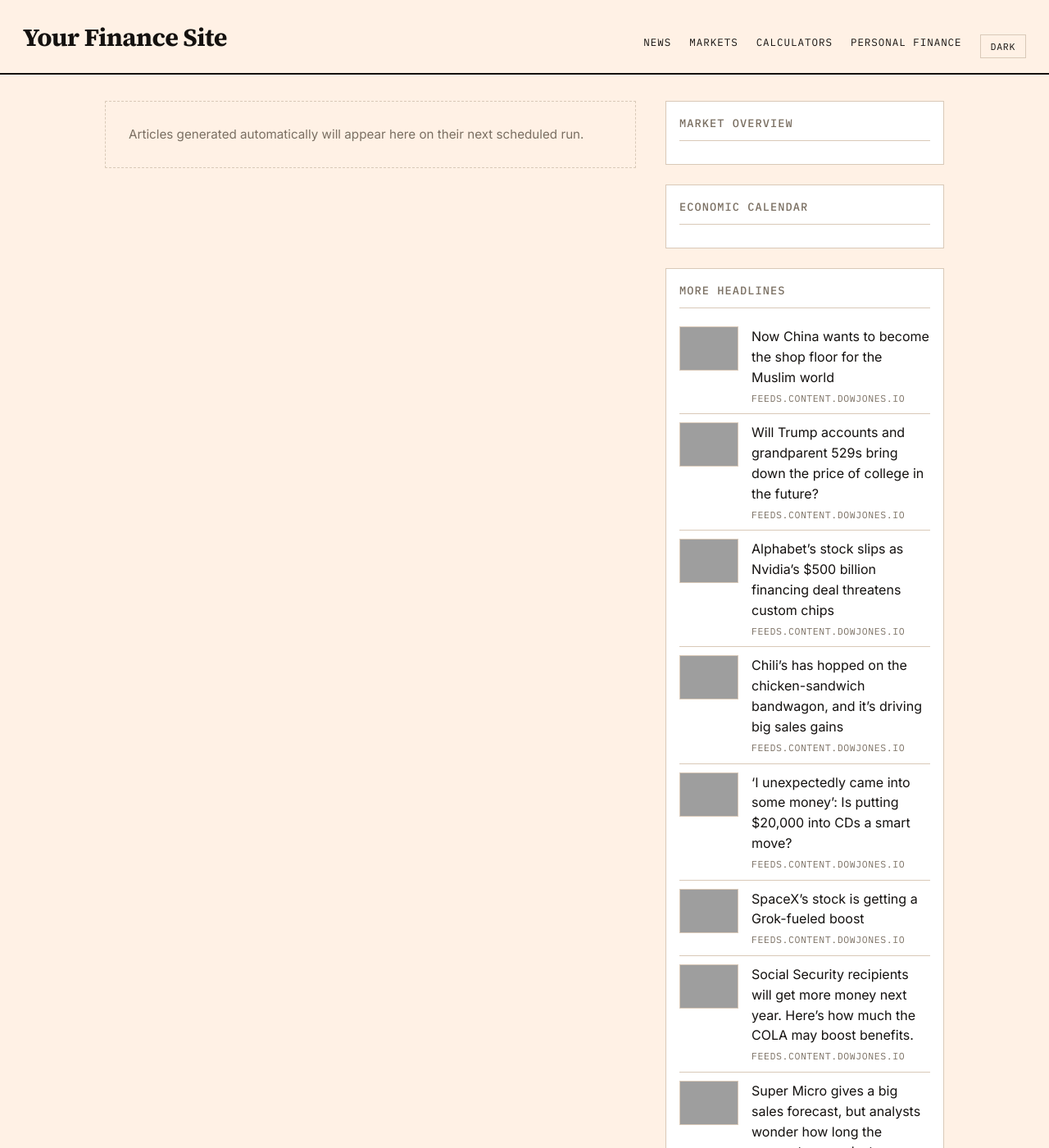
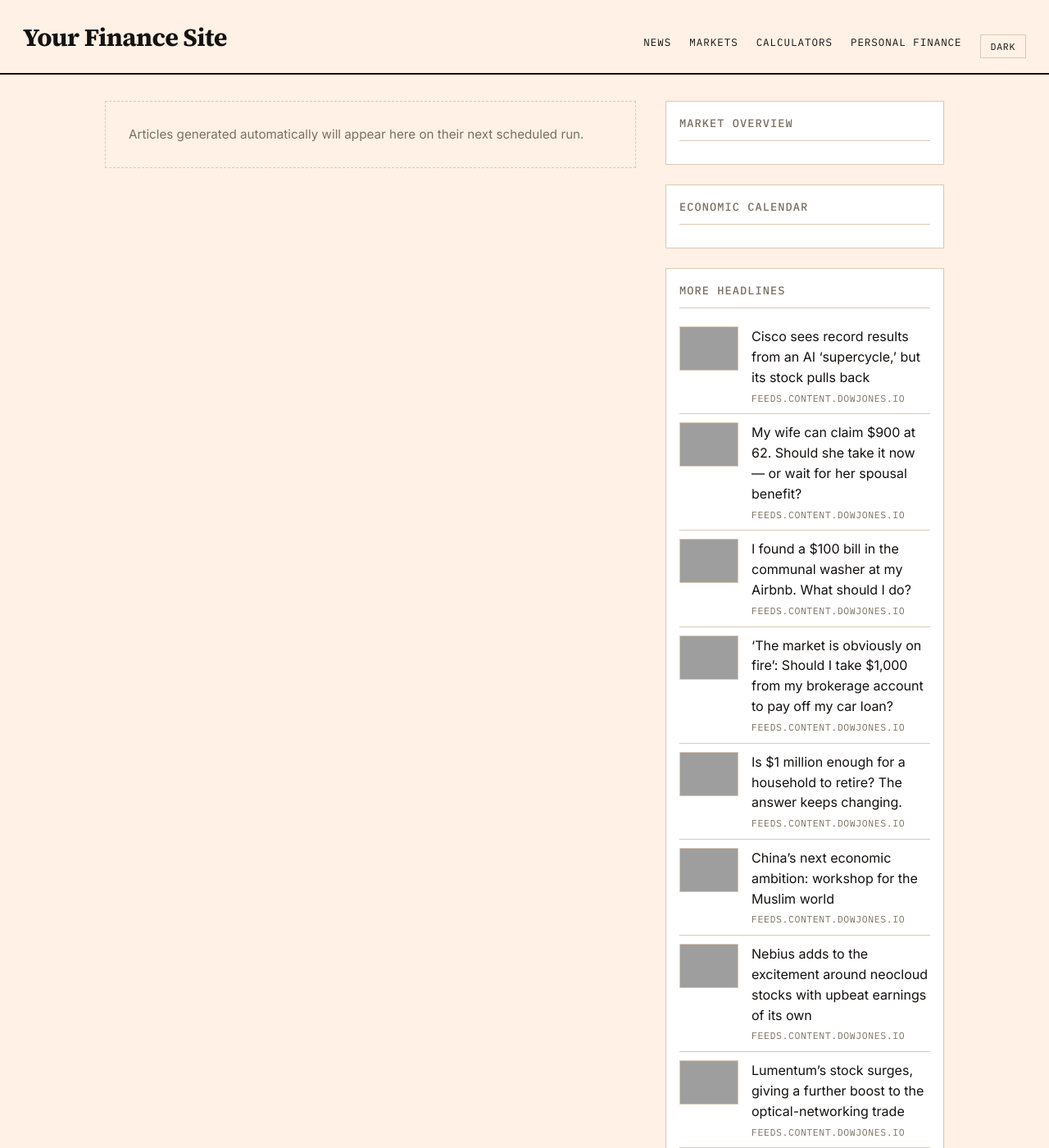
Before and after one commit to GlobTechCo/globtechco.github.io, a Jekyll site: the page built from index.html, in a window 1280 px wide and 1400 px high, cut to the strip 0-1400 px from the top of the window. Shown: the whole strip at 82% size. Built offline with Jekyll 4.4.1, drawn with Linux system fonts in a browser that asks for light colours; a script that is not in the unit is left out; the list of posts is cut into pages by our own code; some of the changed text lies outside the part shown; grey boxes are pictures that could not be loaded.

Commit message:
Auto-content update 2026-08-13

```diff
--- a/_data/aggregator.yml
+++ b/_data/aggregator.yml
@@ -1,50 +1,50 @@
-- title: "Now China wants to become the shop floor for the Muslim world"
+- title: "Cisco sees record results from an AI \u2018supercycle,\u2019 but its stock pulls back"
+  link: "https://www.marketwatch.com/story/cisco-sees-record-results-from-an-ai-supercycle-but-its-stock-pulls-back-2635b81a?mod=mw_rss_topstories"
+  source: "feeds.content.dowjones.io"
+  pubdate: "Thu, 13 Aug 2026 01:16:00 GMT"
+  image: "https://images.mktw.net/im-55319771"
+- title: "My wife can claim $900 at 62. Should she take it now \u2014 or wait for her spousal benefit?"
+  link: "https://www.marketwatch.com/story/i-want-her-to-choose-the-best-strategy-my-wifes-social-security-is-just-900-should-she-claim-spousal-benefit-at-62-e3ef621d?mod=mw_rss_topstories"
+  source: "feeds.content.dowjones.io"
+  pubdate: "Thu, 13 Aug 2026 01:00:00 GMT"
+  image: "https://images.mktw.net/im-70214433"
+- title: "I found a $100 bill in the communal washer at my Airbnb. What should I do?"
+  link: "https://www.marketwatch.com/story/im-dreaming-of-cocktails-at-chateau-marmont-i-found-100-in-my-airbnbs-communal-washer-what-should-i-do-9694ecca?mod=mw_rss_topstories"
+  source: "feeds.content.dowjones.io"
+  pubdate: "Thu, 13 Aug 2026 00:45:00 GMT"
+  image: "https://images.mktw.net/im-43313761"
+- title: "\u2018The market is obviously on fire\u2019: Should I take $1,000 from my brokerage account to pay off my car loan?"
+  link: "https://www.marketwatch.com/story/the-market-is-obviously-on-fire-is-it-a-mistake-to-take-1-000-from-my-brokerage-account-to-pay-my-car-loan-65800d1f?mod=mw_rss_topstories"
+  source: "feeds.content.dowjones.io"
+  pubdate: "Thu, 13 Aug 2026 00:30:00 GMT"
+  image: "https://images.mktw.net/im-56530103"
+- title: "Is $1 million enough for a household to retire? The answer keeps changing."
+  link: "https://www.marketwatch.com/story/is-1-million-enough-for-a-household-to-retire-the-answer-keeps-changing-aee84a83?mod=mw_rss_topstories"
+  source: "feeds.content.dowjones.io"
+  pubdate: "Thu, 13 Aug 2026 00:00:00 GMT"
+  image: "https://images.mktw.net/im-55523121"
+- title: "China\u2019s next economic ambition: workshop for the Muslim world"
   link: "https://www.marketwatch.com/story/now-china-wants-to-become-the-shop-floor-for-the-muslim-world-9ffd785a?mod=mw_rss_topstories"
   source: "feeds.content.dowjones.io"
-  pubdate: "Wed, 12 Aug 2026 18:28:00 GMT"
-  image: "https://images.mktw.net/im-04011990"
-- title: "Will Trump accounts and grandparent 529s bring down the price of college in the future?"
-  link: "https://www.marketwatch.com/story/will-trump-accounts-and-grandparent-529s-bring-down-the-price-of-college-in-the-future-88459da7?mod=mw_rss_topstories"
+  pubdate: "Wed, 12 Aug 2026 22:35:00 GMT"
+  image: "https://images.mktw.net/im-92791734"
+- title: "Nebius adds to the excitement around neocloud stocks with upbeat earnings of its own"
+  link: "https://www.marketwatch.com/story/nebius-adds-to-the-excitement-around-neocloud-stocks-with-upbeat-earnings-of-its-own-cd2aa36e?mod=mw_rss_topstories"
   source: "feeds.content.dowjones.io"
-  pubdate: "Wed, 12 Aug 2026 18:20:00 GMT"
-  image: "https://images.mktw.net/im-76269168"
-- title: "Alphabet\u2019s stock slips as Nvidia\u2019s $500 billion financing deal threatens custom chips"
-  link: "https://www.marketwatch.com/story/alphabets-stock-slips-as-nvidias-500-billion-financing-deal-threatens-custom-chips-c4166a59?mod=mw_rss_topstories"
+  pubdate: "Wed, 12 Aug 2026 22:34:00 GMT"
+  image: "https://images.mktw.net/im-00631666"
+- title: "Lumentum\u2019s stock surges, giving a further boost to the optical-networking trade"
+  link: "https://www.marketwatch.com/story/lumentums-stock-surges-giving-a-further-boost-to-the-optical-networking-trade-0ee46339?mod=mw_rss_topstories"
   source: "feeds.content.dowjones.io"
-  pubdate: "Wed, 12 Aug 2026 18:19:00 GMT"
-  image: "https://images.mktw.net/im-85015240"
-- title: "Chili\u2019s has hopped on the chicken-sandwich bandwagon, and it\u2019s driving big sales gains"
-  link: "https://www.marketwatch.com/story/chilis-has-hopped-on-the-chicken-sandwich-bandwagon-and-its-driving-big-sales-gains-cfad9549?mod=mw_rss_topstories"
+  pubdate: "Wed, 12 Aug 2026 22:31:00 GMT"
+  image: "https://images.mktw.net/im-45139443"
+- title: "Can I claim 50% of my husband\u2019s Social Security now \u2014 and switch to my higher benefit at 70?"
+  link: "https://www.marketwatch.com/story/can-i-claim-50-of-my-husbands-social-security-now-and-switch-to-my-higher-benefit-at-70-5518700b?mod=mw_rss_topstories"
   source: "feeds.content.dowjones.io"
-  pubdate: "Wed, 12 Aug 2026 18:04:00 GMT"
-  image: "https://images.mktw.net/im-20854007"
-- title: "\u2018I unexpectedly came into some money\u2019: Is putting $20,000 into CDs a smart move?"
-  link: "https://www.marketwatch.com/story/i-unexpectedly-came-into-some-money-is-putting-20-000-into-cds-a-smart-move-6c410458?mod=mw_rss_topstories"
-  source: "feeds.content.dowjones.io"
-  pubdate: "Wed, 12 Aug 2026 17:30:00 GMT"
-  image: "https://images.mktw.net/im-07222794"
-- title: "SpaceX\u2019s stock is getting a Grok-fueled boost"
-  link: "https://www.marketwatch.com/story/spacexs-stock-is-getting-a-grok-fueled-boost-e99497b4?mod=mw_rss_topstories"
-  source: "feeds.content.dowjones.io"
-  pubdate: "Wed, 12 Aug 2026 17:26:00 GMT"
-  image: "https://images.mktw.net/im-84875009"
-- title: "Social Security recipients will get more money next year. Here\u2019s how much the COLA may boost benefits."
-  link: "https://www.marketwatch.com/story/social-security-recipients-will-get-more-money-next-year-heres-how-much-benefits-may-rise-dfa50c98?mod=mw_rss_topstories"
-  source: "feeds.content.dowjones.io"
-  pubdate: "Wed, 12 Aug 2026 16:45:00 GMT"
-  image: "https://images.mktw.net/im-73350629"
+  pubdate: "Wed, 12 Aug 2026 22:00:00 GMT"
+  image: "https://images.mktw.net/im-23020538"
 - title: "Super Micro gives a big sales forecast, but analysts wonder how long the momentum can last"
   link: "https://www.marketwatch.com/story/super-micro-stock-is-rallying-after-results-heres-what-wall-street-is-saying-631e9253?mod=mw_rss_topstories"
   source: "feeds.content.dowjones.io"
-  pubdate: "Wed, 12 Aug 2026 16:44:00 GMT"
+  pubdate: "Wed, 12 Aug 2026 22:00:00 GMT"
   image: "https://images.mktw.net/im-78738594"
-- title: "Is $1 million enough for a household to retire? The answer keeps changing."
-  link: "https://www.marketwatch.com/story/is-1-million-enough-for-a-household-to-retire-the-answer-keeps-changing-aee84a83?mod=mw_rss_topstories"
-  source: "feeds.content.dowjones.io"
-  pubdate: "Wed, 12 Aug 2026 16:00:00 GMT"
-  image: "https://images.mktw.net/im-55523121"
-- title: "Nvidia, Intel, Google: Wall Street is partying like it\u2019s 1999"
-  link: "https://www.marketwatch.com/story/nvidia-intel-google-wall-street-is-partying-like-its-1999-8520c1e3?mod=mw_rss_topstories"
-  source: "feeds.content.dowjones.io"
-  pubdate: "Wed, 12 Aug 2026 16:00:00 GMT"
-  image: "https://images.mktw.net/im-35613843"
```
